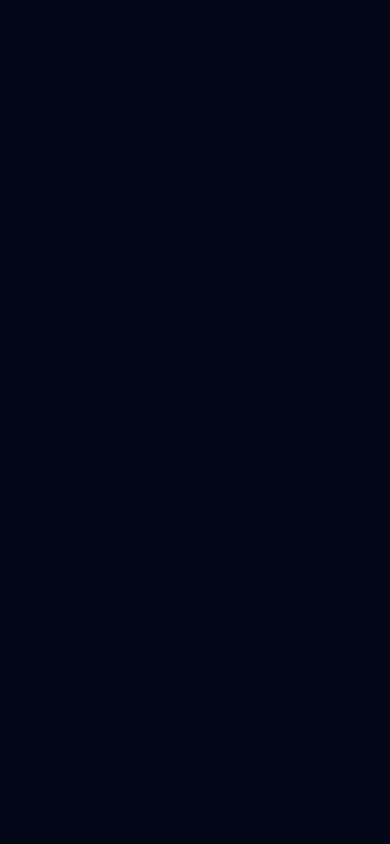
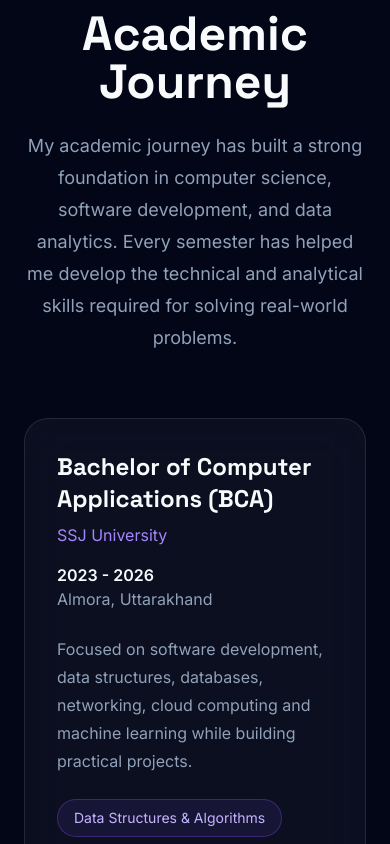
Before and after one commit to sagarmehra69/cosmos, a Next.js app: page / in a window 390 px wide. Shown: the part 6420-7264 px from the top of the page. Before the commit the page ends 6298 px from the top, so only its background shows below. Built offline with nearby package versions, Linux system fonts and the light colour scheme.

Commit message:
feat: add education section with timeline layout

```diff
--- a/app/page.tsx
+++ b/app/page.tsx
@@ -4,6 +4,7 @@ import Navbar from "@/components/layout/Navbar/Navbar";
 import About from "@/components/sections/About/About";
 import Skills from "@/components/sections/Skills";
 import Projects from "@/components/sections/Projects";
+import Education from "@/components/sections/Education/Education";
 
 export default function Home() {
   return (
@@ -14,6 +15,7 @@ export default function Home() {
       <About />
       <Skills />
       <Projects />
+      <Education />
     </main>
   );
 }
--- /dev/null
+++ b/components/sections/Education/Education.tsx
@@ -0,0 +1,15 @@
+import Section from "@/components/ui/Section";
+
+import EducationHeader from "./EducationHeader";
+import EducationTimeline from "./EducationTimeline";
+
+export default function Education() {
+  return (
+    <Section id="education">
+      <div className="space-y-16">
+        <EducationHeader />
+        <EducationTimeline />
+      </div>
+    </Section>
+  );
+}
--- /dev/null
+++ b/components/sections/Education/EducationCard.tsx
@@ -0,0 +1,53 @@
+import Badge from "@/components/ui/Badge";
+import Card from "@/components/ui/Card";
+import { Education } from "@/data/education";
+
+interface EducationCardProps {
+  education: Education;
+}
+
+export default function EducationCard({
+  education,
+}: EducationCardProps) {
+  return (
+    <Card className="space-y-6">
+
+      <div className="flex flex-col justify-between gap-4 md:flex-row">
+
+        <div>
+          <h3 className="text-2xl font-bold">
+            {education.degree}
+          </h3>
+
+          <p className="mt-2 text-violet-400">
+            {education.institution}
+          </p>
+        </div>
+
+        <div className="text-left md:text-right">
+          <p className="font-semibold">
+            {education.duration}
+          </p>
+
+          <p className="text-slate-400">
+            {education.location}
+          </p>
+        </div>
+
+      </div>
+
+      <p className="leading-7 text-slate-400">
+        {education.description}
+      </p>
+
+      <div className="flex flex-wrap gap-3">
+        {education.coursework.map((course) => (
+          <Badge key={course}>
+            {course}
+          </Badge>
+        ))}
+      </div>
+
+    </Card>
+  );
+}
--- /dev/null
+++ b/components/sections/Education/EducationHeader.tsx
@@ -0,0 +1,19 @@
+import Heading from "@/components/ui/Heading";
+
+export default function EducationHeader() {
+  return (
+    <div className="mx-auto max-w-3xl text-center">
+      <Heading
+        eyebrow="MISSION EDUCATION"
+        title="Academic Journey"
+      />
+
+      <p className="mt-6 text-lg leading-8 text-slate-400">
+        My academic journey has built a strong foundation in computer science,
+        software development, and data analytics. Every semester has helped me
+        develop the technical and analytical skills required for solving
+        real-world problems.
+      </p>
+    </div>
+  );
+}
--- /dev/null
+++ b/components/sections/Education/EducationTimeline.tsx
@@ -0,0 +1,15 @@
+import { education } from "@/data/education";
+import EducationCard from "./EducationCard";
+
+export default function EducationTimeline() {
+  return (
+    <div className="space-y-8">
+      {education.map((item) => (
+        <EducationCard
+          key={item.id}
+          education={item}
+        />
+      ))}
+    </div>
+  );
+}
--- /dev/null
+++ b/components/sections/Education/index.ts
@@ -0,0 +1 @@
+export { default } from "./Education";
--- a/data/education.ts
+++ b/data/education.ts
@@ -0,0 +1,34 @@
+export interface Education {
+  id: number;
+  degree: string;
+  institution: string;
+  duration: string;
+  location: string;
+  description: string;
+  coursework: string[];
+  current: boolean;
+}
+
+export const education: Education[] = [
+  {
+    id: 1,
+    degree: "Bachelor of Computer Applications (BCA)",
+    institution: "SSJ University",
+    duration: "2023 - 2026",
+    location: "Almora, Uttarakhand",
+
+    description:
+      "Focused on software development, data structures, databases, networking, cloud computing and machine learning while building practical projects.",
+
+    coursework: [
+      "Data Structures & Algorithms",
+      "Database Management Systems",
+      "Operating Systems",
+      "Cloud Computing",
+      "Machine Learning",
+      "Computer Networks"
+    ],
+
+    current: true
+  }
+];
```
